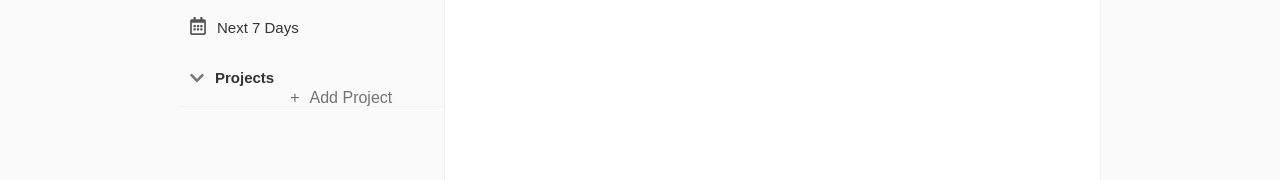
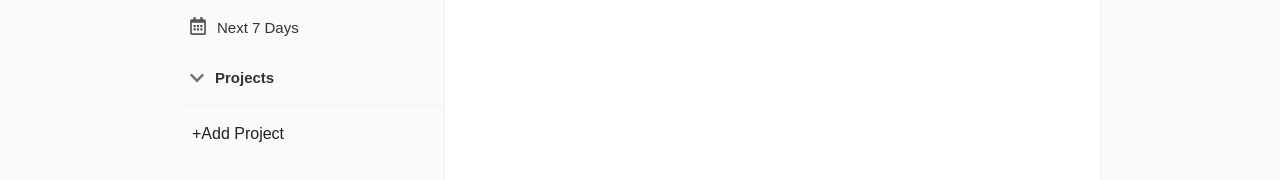
Before and after one commit to mwong01/todoist, a React (Create React App) app: page / in a window 1280 px wide. Shown: the part 152-332 px from the top of the page. Built offline with nearby package versions, Linux system fonts and the light colour scheme; no server answers; the database is empty.

Commit message:
fix sidebar formatting/styling

```diff
--- a/src/components/layout/Sidebar.js
+++ b/src/components/layout/Sidebar.js
@@ -57,14 +57,26 @@ export const Sidebar = () => {
           <span>Next 7 Days</span>
         </li>
       </ul>
-      <div className="sidebar__middle" onClick={()=> setShowProjects(!showProjects)}>
+
+      <div
+        className="sidebar__middle"
+        aria-label="Show/hide projects"
+        onClick={() => setShowProjects(!showProjects)}
+        onKeyDown={() => setShowProjects(!showProjects)}
+        role="button"
+        tabIndex={0}
+      >
         <span>
-          <FaChevronDown className={!showProjects ? 'hidden-projects' : undefined}/>
+          <FaChevronDown
+            className={!showProjects ? "hidden-projects" : undefined}
+          />
         </span>
         <h2>Projects</h2>
-        <ul className="sidebar__projects">{showProjects && <Projects />}</ul>
-        {showProjects && <AddProject />}
       </div>
+
+      <ul className="sidebar__projects">{showProjects && <Projects />}</ul>
+
+      {showProjects && <AddProject />}
     </div>
   );
 };
```
